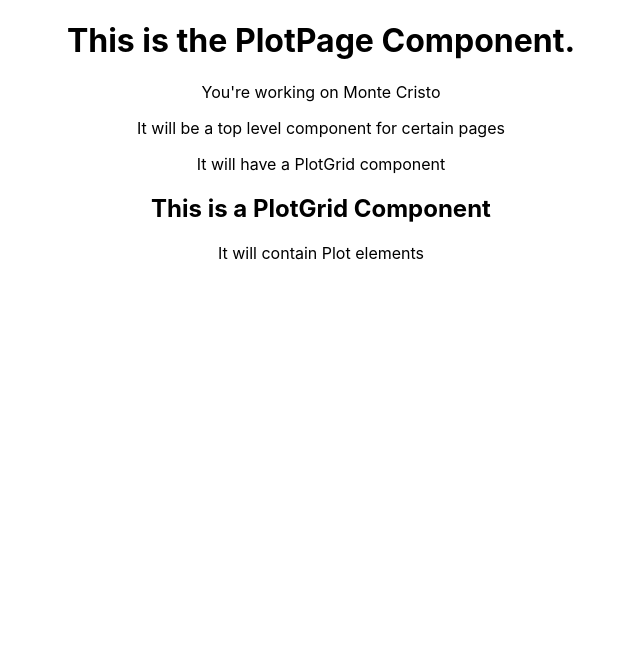
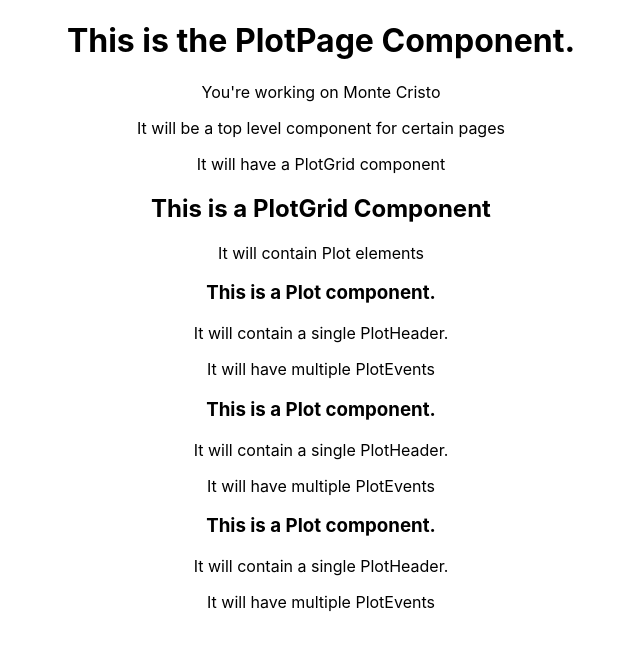
Before and after one commit to arwalton/plot-braider, a React (Create React App) app in the folder pb-client/: page / in a window 1280 px wide. Shown: the top 650 px of the page, without its empty margins (319-959 px from the left). Built offline with nearby package versions, Linux system fonts and the light colour scheme.

Commit message:
Create Plot component and add it to PlotGrid

```diff
--- /dev/null
+++ b/pb-client/src/components/Plot.js
@@ -0,0 +1,11 @@
+function Plot(props){
+    return (
+        <div>
+            <h3>This is a Plot component.</h3>
+            <p>It will contain a single PlotHeader.</p>
+            <p>It will have multiple PlotEvents</p>
+        </div>
+    )
+}
+
+export default Plot;
--- a/pb-client/src/components/PlotGrid.js
+++ b/pb-client/src/components/PlotGrid.js
@@ -1,8 +1,13 @@
+import Plot from "./Plot";
+
 function PlotGrid(props){
     return(
         <div>
             <h2>This is a PlotGrid Component</h2>
             <p>It will contain Plot elements</p>
+            <Plot />
+            <Plot />
+            <Plot />
         </div>
     )
 }
```
